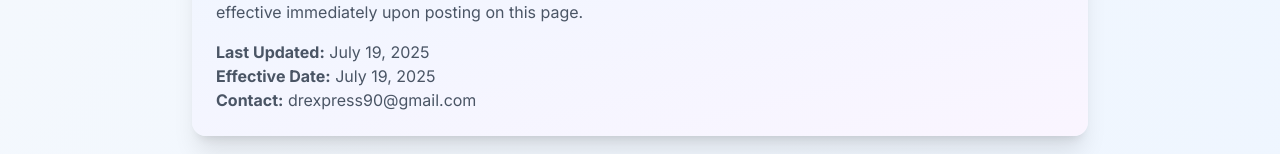
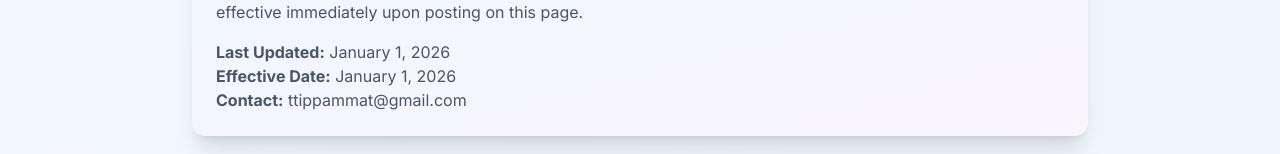
Before and after one commit to circularupdates24/whatchannelinfo, a Next.js app: page /disclaimer in a window 1280 px wide. Shown: the part 2081-2235 px from the top of the page. Built offline with nearby package versions, Linux system fonts and the light colour scheme.

Commit message:
Update page.tsx

```diff
--- a/src/app/disclaimer/page.tsx
+++ b/src/app/disclaimer/page.tsx
@@ -243,14 +243,14 @@ export default function DisclaimerPage() {
 							</p>
 							<div className='text-gray-600'>
 								<p>
-									<strong>Last Updated:</strong> July 19, 2025
+									<strong>Last Updated:</strong> January 1, 2026
 								</p>
 								<p>
-									<strong>Effective Date:</strong> July 19,
-									2025
+									<strong>Effective Date:</strong> January 1,
+									2026
 								</p>
 								<p>
-									<strong>Contact:</strong> {email}
+									<strong>Contact:</strong> ttippammat@gmail.com
 								</p>
 							</div>
 						</CardContent>
```
